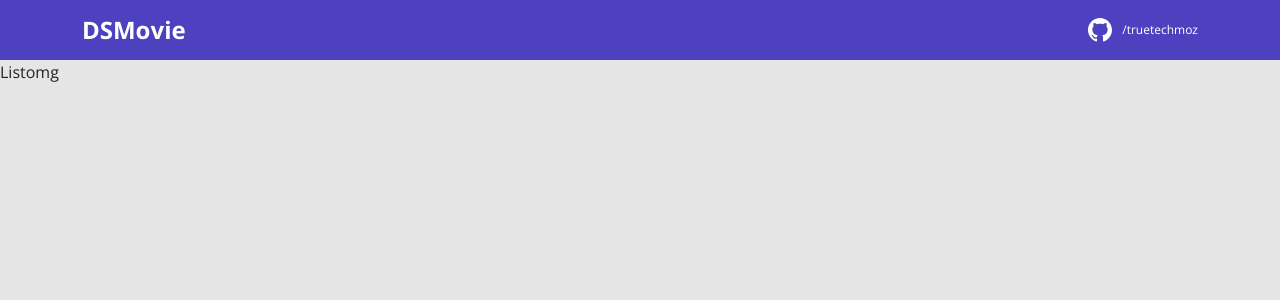
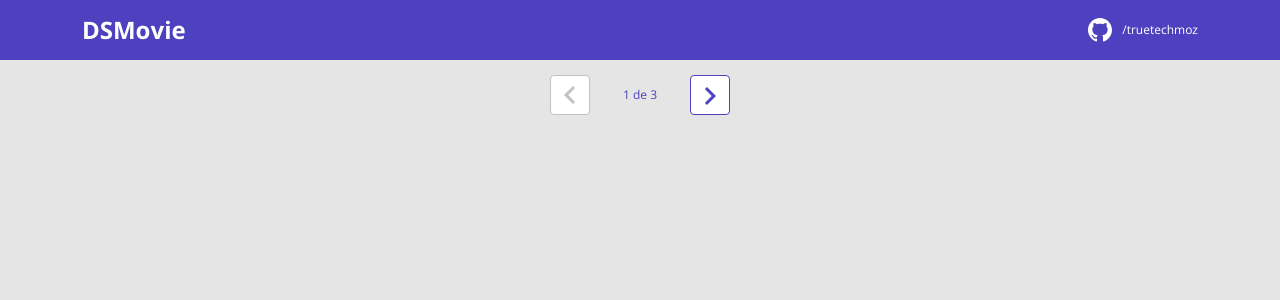
Before and after one commit to gluttm/dsmovie, a React (Create React App) app in the folder frontend/: page / in a window 1280 px wide. Shown: the top 300 px of the page. Built offline with nearby package versions, Linux system fonts and the light colour scheme; the HTML template or start-up script is replaced by a standard one.

Commit message:
Pagination layout

```diff
--- /dev/null
+++ b/frontend/src/components/Pagination/index.tsx
@@ -0,0 +1,18 @@
+import React from "react";
+import { ReactComponent as Arrow } from "assets/img/arrow.svg";
+
+export default function Pagination() {
+  return (
+    <div className="dsmovie-pagination-container">
+      <div className="dsmovie-pagination-box">
+        <button className="dsmovie-pagination-button" disabled={true}>
+          <Arrow />
+        </button>
+        <p>{`${1} de ${3}`}</p>
+        <button className="dsmovie-pagination-button" disabled={false}>
+          <Arrow className="dsmovie-flip-horizontal" />
+        </button>
+      </div>
+    </div>
+  );
+}
--- a/frontend/src/pages/Listing/index.tsx
+++ b/frontend/src/pages/Listing/index.tsx
@@ -1,7 +1,7 @@
-import React from 'react'
+import Pagination from "components/Pagination";
+import React from "react";
+import "./style.css";
 
 export default function Listing() {
-  return (
-    <div>Listomg</div>
-  )
+  return <Pagination />;
 }
--- /dev/null
+++ b/frontend/src/pages/Listing/style.css
@@ -0,0 +1,53 @@
+.dsmovie-pagination-container {
+    padding: 15px 0;
+    display: flex;
+    justify-content: center;
+    align-items: center;
+}
+
+.dsmovie-pagination-box {
+    width: 180px;
+    display: flex;
+    justify-content: space-between;
+    align-items: center;
+}
+
+.dsmovie-pagination-box form {
+    width: 100%;
+    display: flex;
+}
+
+.dsmovie-pagination-button {
+    width: 40px;
+    height: 40px;
+    border-radius: 4px;
+    background-color: #fff;
+    display: flex;
+    justify-content: center;
+    align-items: center;
+    border: 1px solid var(--color-primary);
+    cursor: pointer;
+}
+
+.dsmovie-pagination-button svg {
+    filter: brightness(0) saturate(100%) invert(26%) sepia(19%) saturate(7395%) hue-rotate(234deg) brightness(89%) contrast(92%);
+}
+
+.dsmovie-pagination-button:disabled {
+    border: 1px solid #c2c2c2;
+    cursor: unset;
+}
+
+.dsmovie-pagination-button:disabled svg {
+    filter: none;
+}
+
+.dsmovie-pagination-container p {
+    margin: 0;
+    font-size: 12px;
+    color: var(--color-primary);
+}
+
+.dsmovie-flip-horizontal {
+    transform: rotate(180deg);
+}
```
Also changed, not shown: frontend/src/assets/img/arrow.svg (added).
